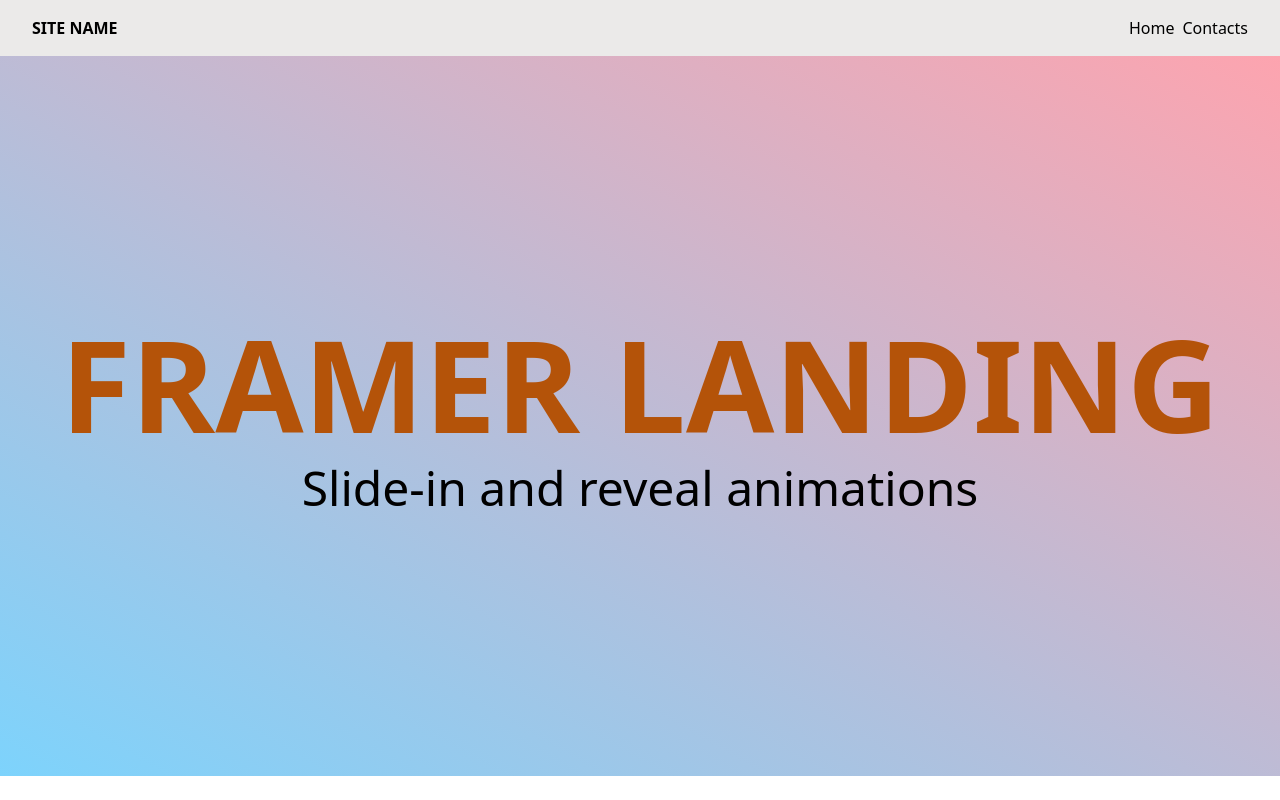
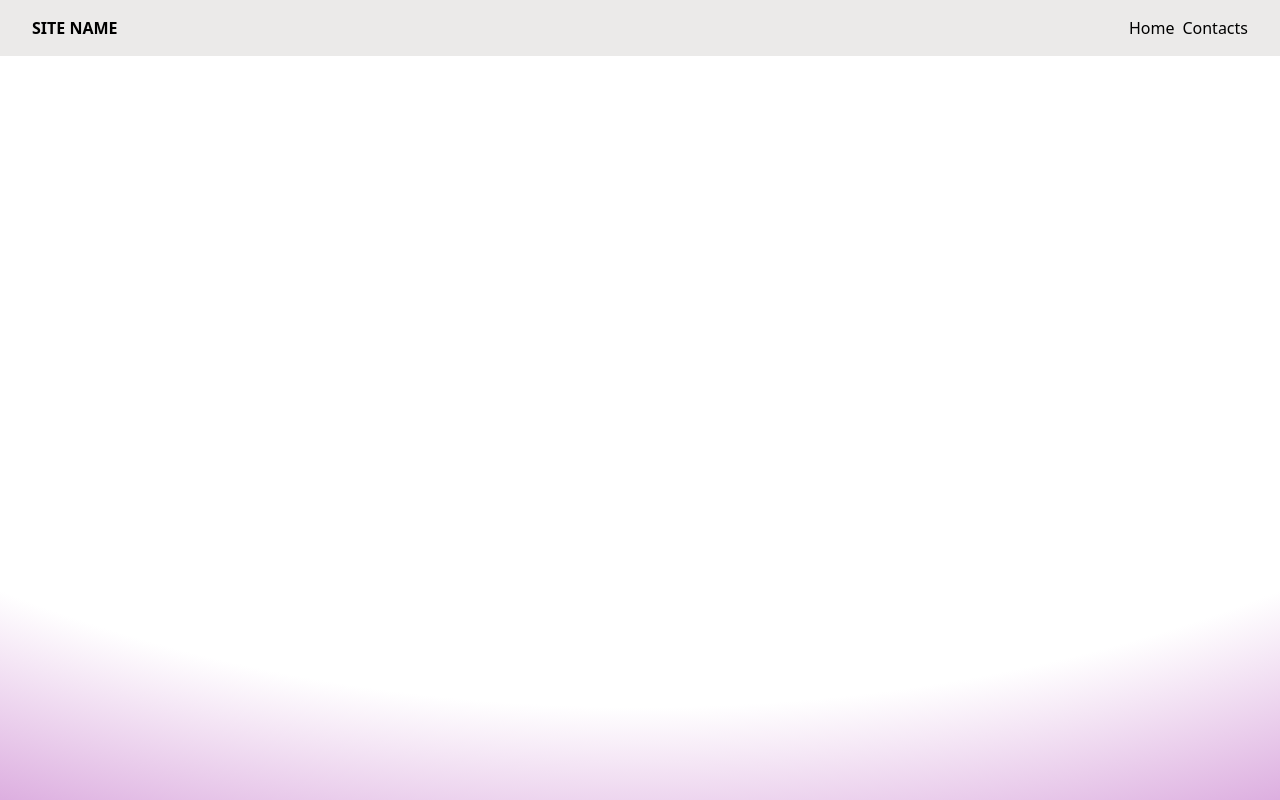
Before and after one commit to fondunn/framer-landing, a Next.js app: page / in a window 1280 px wide. Shown: the top 800 px of the page. Built offline with nearby package versions, Linux system fonts and the light colour scheme.

Commit message:
refactor hero section

```diff
--- a/src/components/Header/index.tsx
+++ b/src/components/Header/index.tsx
@@ -5,8 +5,8 @@
 
 const Header: FC = () => {
   return (
-    <header className="sticky top-0 z-50 bg-stone-200/80">
-      <div className="container mx-auto flex max-w-screen-2xl justify-between px-1 py-2 md:px-2 md:py-4 lg:px-4 xl:px-8">
+    <header className="sticky top-0 z-50 flex h-10 items-center bg-stone-200/80 md:h-14">
+      <div className="container mx-auto flex max-w-screen-2xl items-center justify-between px-1 md:px-2 lg:px-4 xl:px-8">
         <div>
           <Link href="/" className="font-bold uppercase">
             {SITE_NAME}
--- /dev/null
+++ b/src/components/Reveal/index.tsx
@@ -0,0 +1,50 @@
+"use client";
+import { FC, memo, ReactNode, useEffect, useRef } from "react";
+import { motion, useAnimation, useInView } from "framer-motion";
+import { twMerge } from "tailwind-merge";
+interface RevealProps {
+  children: ReactNode;
+  bg?: string;
+}
+
+const Reveal: FC<RevealProps> = ({ children, bg }) => {
+  const ref = useRef<HTMLDivElement>(null);
+  const isInView = useInView(ref, { once: true });
+  const mainControls = useAnimation();
+  const slideControls = useAnimation();
+  useEffect(() => {
+    if (isInView) {
+      mainControls.start("visible");
+      slideControls.start("visible");
+    }
+  }, [isInView]);
+  return (
+    <div ref={ref} className="relative overflow-hidden">
+      <motion.div
+        variants={{
+          hidden: { opacity: 0, y: 75 },
+          visible: { opacity: 1, y: 0 },
+        }}
+        initial="hidden"
+        animate={mainControls}
+        transition={{ duration: 0.5, delay: 0.25 }}
+      >
+        {children}
+      </motion.div>
+      <motion.div
+        variants={{
+          hidden: { left: 0 },
+          visible: { left: "100%" },
+        }}
+        initial="hidden"
+        animate={slideControls}
+        transition={{ duration: 0.5, ease: "easeIn" }}
+        className={twMerge(
+          "absolute bottom-[4px] left-0 right-0 top-[4px] z-20 bg-amber-300",
+          bg,
+        )}
+      />
+    </div>
+  );
+};
+export default memo(Reveal);
--- a/src/components/Sections/Hero/config.ts
+++ /dev/null
@@ -1,28 +0,0 @@
-export const config = {
-  h1: {
-    initial: {
-      opacity: 0,
-    },
-    animate: {
-      opacity: 1,
-      transition: {
-        duration: 0.7,
-        delay: 0.5,
-      },
-    },
-  },
-  p: {
-    initial: {
-      opacity: 0,
-      x: 300,
-    },
-    animate: {
-      opacity: 1,
-      x: 0,
-      transition: {
-        duration: 0.7,
-        delay: 0.5,
-      },
-    },
-  },
-};
--- /dev/null
+++ b/src/components/Sections/Hero/hooks/useHero.ts
@@ -0,0 +1,46 @@
+import { RefObject, useEffect, useMemo } from "react";
+import {
+  animate,
+  useMotionTemplate,
+  useMotionValue,
+  useScroll,
+  useTransform,
+} from "framer-motion";
+
+interface UseHeroProps {
+  ref: RefObject<HTMLElement>;
+}
+
+export const useHero = ({ ref }: UseHeroProps) => {
+  const COLORS_TOP = useMemo(
+    () => ["#13FFAA", "#1E67C6", "#CE84CF", "#DD335C"],
+    [],
+  );
+  const color = useMotionValue(COLORS_TOP[0]);
+  const { scrollYProgress } = useScroll({
+    target: ref,
+    offset: ["end end", "end center"],
+  });
+
+  const y = useTransform(scrollYProgress, [0.5, 1], ["0px", "-20px"]);
+  const opacity = useTransform(scrollYProgress, [0.5, 1], [1, 0]);
+  const scale = useTransform(scrollYProgress, [0.5, 1], [1, 0.8]);
+
+  useEffect(() => {
+    animate(color, COLORS_TOP, {
+      ease: "easeInOut",
+      duration: 10,
+      repeat: Infinity,
+      repeatType: "mirror",
+    });
+  }, [color]);
+
+  const backgroundImage = useMotionTemplate`radial-gradient(125% 125% at 50% 0%, #fff 70%, ${color})`;
+
+  return {
+    backgroundImage,
+    y,
+    opacity,
+    scale,
+  };
+};
--- a/src/components/Sections/Hero/index.tsx
+++ b/src/components/Sections/Hero/index.tsx
@@ -1,24 +1,49 @@
 "use client";
 import Section from "@/components/Section";
 import { motion } from "framer-motion";
-import { config } from "@/components/Sections/Hero/config";
+import { useRef } from "react";
+import Reveal from "@/components/Reveal";
+import { heroSubtitle, heroTitle } from "@/mock/hero";
+import { useHero } from "@/components/Sections/Hero/hooks/useHero";
 const SectionHero = () => {
+  const ref = useRef<HTMLDivElement>(null);
+  const { y, opacity, scale, backgroundImage } = useHero({ ref });
   return (
-    <Section className="flex min-h-[90svh] flex-col items-center justify-center space-y-2 overflow-hidden bg-gradient-to-tr from-sky-300 to-rose-300 lg:space-y-4">
-      <motion.h1
-        initial={config.h1.initial}
-        animate={config.h1.animate}
-        className="text-4xl font-black uppercase text-amber-700 md:text-6xl lg:text-8xl xl:text-9xl"
+    <Section
+      ref={ref}
+      className="flex h-[calc(100svh-2.5rem)] overflow-hidden md:h-[calc(100svh-3.5rem)]"
+    >
+      <motion.div
+        className="flex w-full flex-col items-center justify-center space-y-2 lg:space-y-4"
+        style={{ backgroundImage }}
       >
-        Framer Landing
-      </motion.h1>
-      <motion.p
-        initial={config.p.initial}
-        animate={config.p.animate}
-        className="text-xl font-medium md:text-2xl lg:text-4xl xl:text-5xl"
-      >
-        Slide-in and reveal animations
-      </motion.p>
+        <motion.div
+          style={{
+            y,
+            opacity,
+            scale,
+          }}
+        >
+          <Reveal>
+            <h1 className="text-4xl font-black uppercase text-amber-700 md:text-6xl lg:text-8xl xl:text-9xl">
+              {heroTitle}
+            </h1>
+          </Reveal>
+        </motion.div>
+        <motion.div
+          style={{
+            y,
+            opacity,
+            scale,
+          }}
+        >
+          <Reveal>
+            <p className="text-xl font-medium md:text-2xl lg:text-4xl xl:text-5xl">
+              {heroSubtitle}
+            </p>
+          </Reveal>
+        </motion.div>
+      </motion.div>
     </Section>
   );
 };
--- /dev/null
+++ b/src/mock/hero.ts
@@ -0,0 +1,2 @@
+export const heroTitle = "Framer Landing";
+export const heroSubtitle = "slide-in and reveal animations";
```
